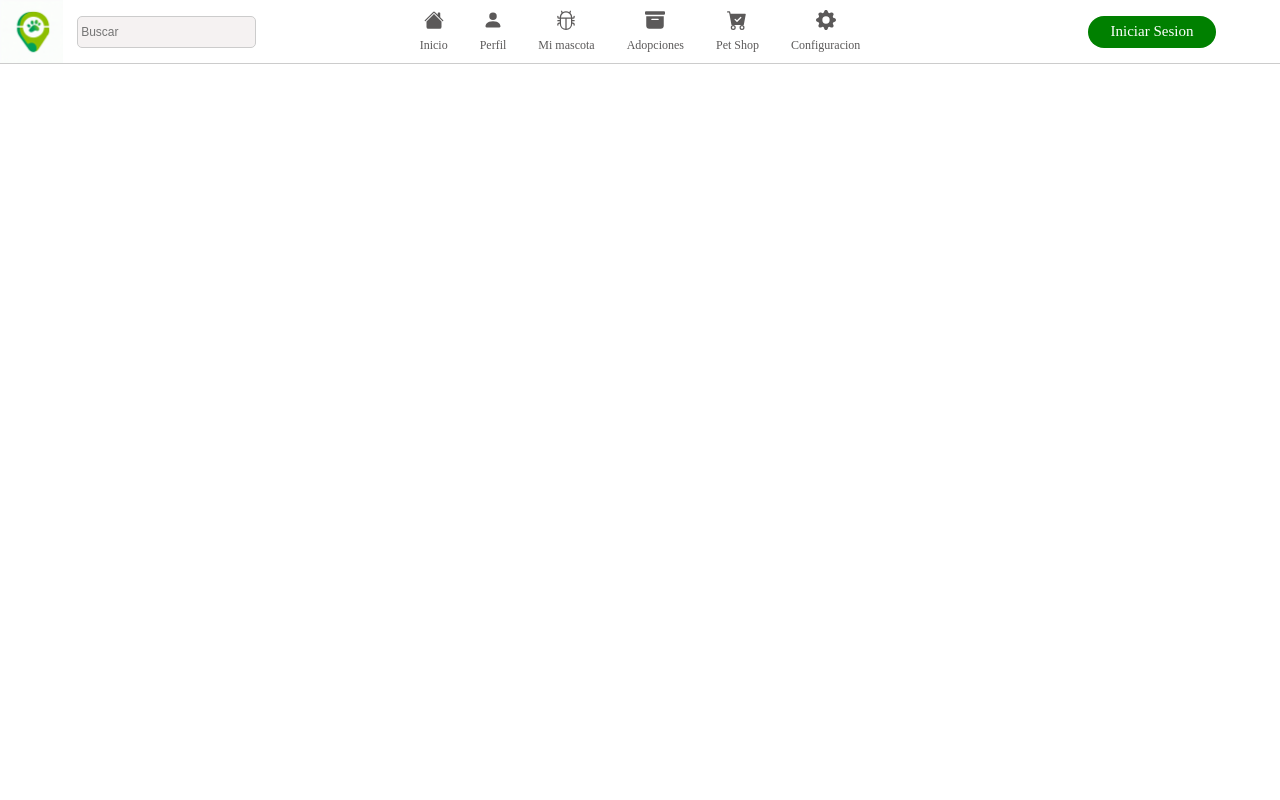
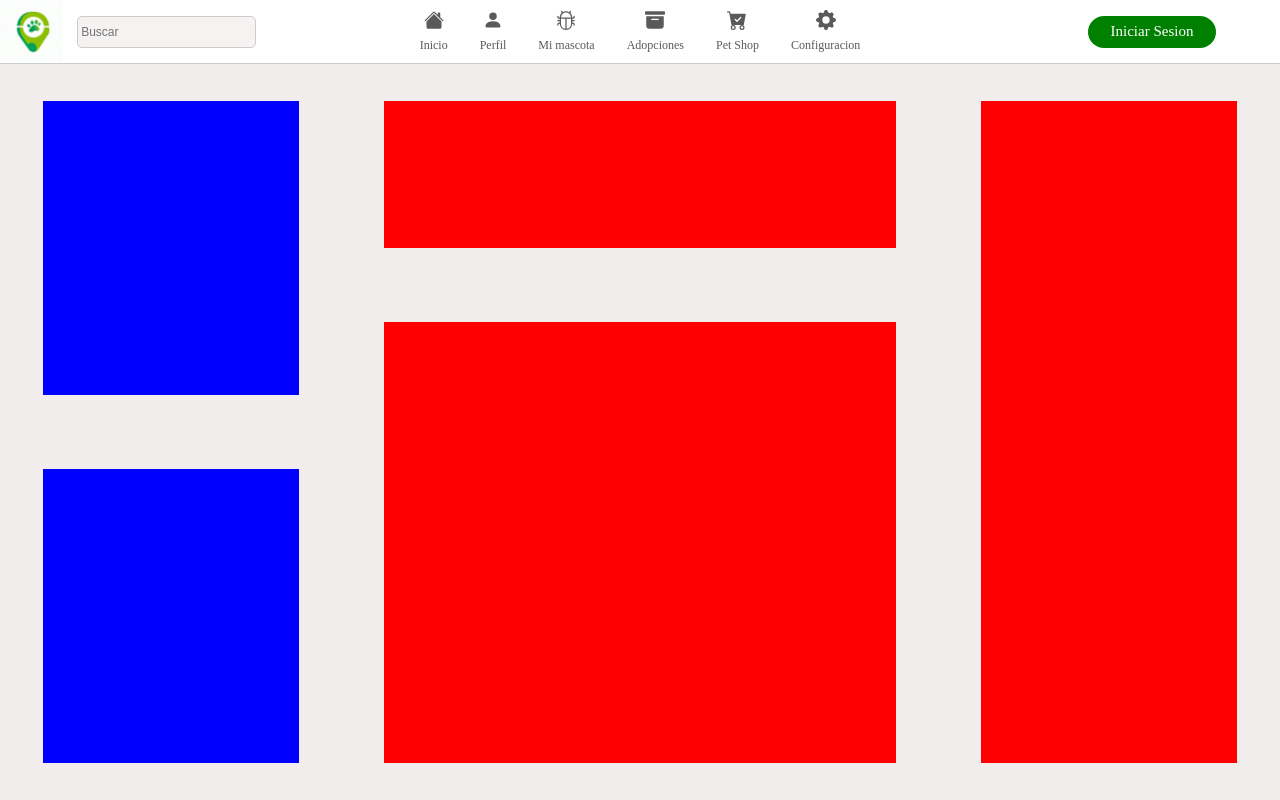
Before and after one commit to Maximiliano17/Petzify-App-Web, a React (Vite) app: page /home in a window 1280 px wide. Built offline with nearby package versions, Linux system fonts and the light colour scheme.

Commit message:
home estructura

```diff
--- /dev/null
+++ b/src/modules/Home.module.css
@@ -0,0 +1,118 @@
+*{
+    padding: 0px;
+    margin: 0px;
+    box-sizing: border-box;
+}
+
+.conteiner{
+    width: 100%;
+    height: calc(100vh - 4rem);
+    display: flex;
+    justify-content: space-around;
+    align-items: center;
+    background: #f1eded;
+}
+
+.leftsection{
+    width: 20%;
+    height: 100%;
+    display: flex;
+    justify-content: space-around;
+    align-items: center;
+    flex-direction: column;
+    background: none;
+}
+
+.perfilinfo{
+    width: 100%;
+    height: 40%;
+    display: flex;
+    justify-content: center;
+    align-items: center;
+    background: blue;
+}
+
+.mapinfo{
+    width: 100%;
+    height: 40%;
+    display: flex;
+    justify-content: center;
+    align-items: center;
+    background: blue;
+}
+
+/*Medio*/
+
+.midsection{
+    width: 40%;
+    height: 100%;
+    display: flex;
+    justify-content: space-around;
+    align-items: center;
+    flex-direction: column;
+    background: none;
+}
+
+.crearpublicacion{
+    width: 100%;
+    height: 20%;
+    display: flex;
+    justify-content:center;
+    align-items: center;
+    background: red;
+}
+
+.posteo{
+    width: 100%;
+    height: 60%;
+    display: flex;
+    justify-content:center;
+    align-items: center;
+    background: red;
+}
+
+.rightsection{
+    width: 20%;
+    height: 90%;
+    display: flex;
+    justify-content:center;
+    align-items: center;
+    background: red;
+}
+
+@media(max-width:1000px){
+
+    .leftsection{
+        width: 30%;
+
+    }
+
+    .midsection{
+        width: 60%;
+
+    }
+
+    .rightsection{
+        display: none;
+    }
+}
+
+@media(max-width:720px){
+
+    .midsection{
+        width: 100%;
+    }
+
+
+    .crearpublicacion{
+        width: 350px;
+    }
+
+    .posteo{
+        width: 350px;
+    }
+
+    .leftsection{
+        display: none;
+    }
+}
--- a/src/pages/Home.jsx
+++ b/src/pages/Home.jsx
@@ -1,11 +1,32 @@
+//Componentes
 import Header from "../components/Header"
+//Styles
+import styles from "../modules/Home.module.css"
 
 function Home() {
   return (
     <>
        <Header />
-       <div>
+       <div className={styles.conteiner}>
+         <section className={styles.leftsection}>
+           <div className={styles.perfilinfo}>
 
+           </div>
+           <div className={styles.mapinfo}>
+
+            </div>
+         </section>
+         <section className={styles.midsection}>
+             <div className={styles.crearpublicacion}>
+
+             </div>
+             <div className={styles.posteo}>
+
+             </div>
+         </section>
+        <section className={styles.rightsection}>
+
+         </section>
        </div>
     </>
   )
```
